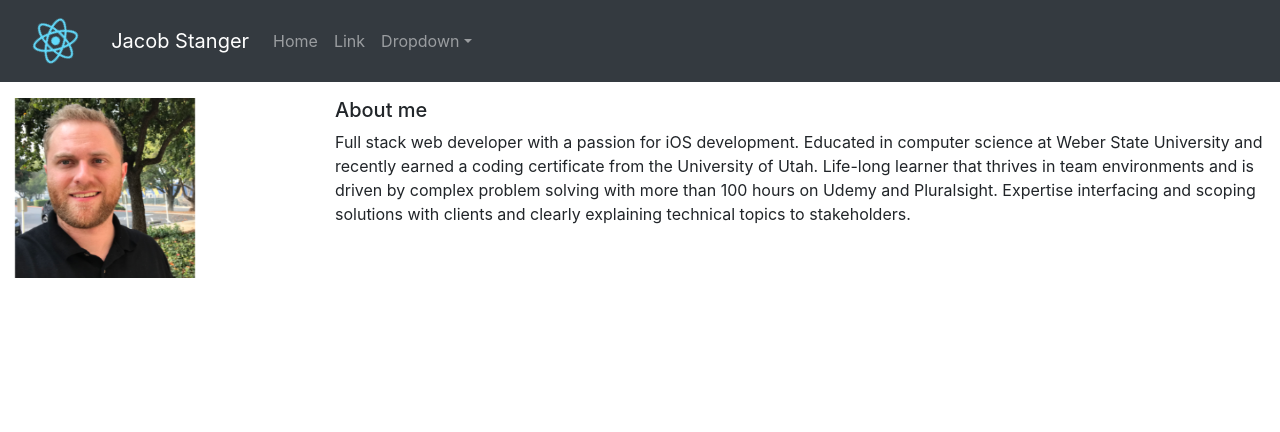
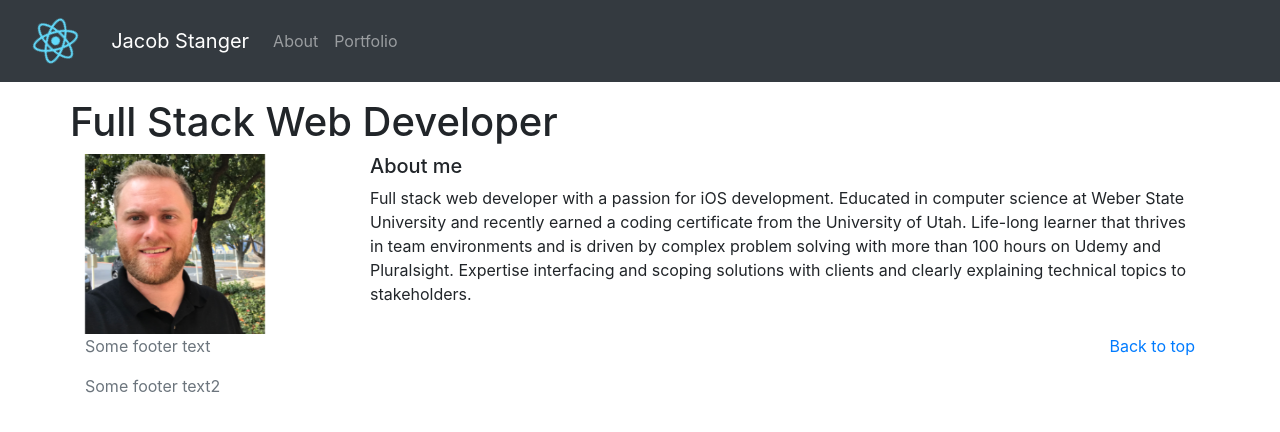
Before and after one commit to jcstang/react-portfolio, a React (Create React App) app: page / in a window 1280 px wide. Shown: the top 432 px of the page. Built offline with nearby package versions, Linux system fonts and the light colour scheme.

Commit message:
add footer

```diff
--- a/src/App.js
+++ b/src/App.js
@@ -11,8 +11,9 @@ function App() {
   return (
     <div className="home-me">
       <NavbarComp />
-      <Container fluid className="main-content">
+      <Container className="main-content">
       <Row>
+        <h1>Full Stack Web Developer</h1>
         <Media>
           <Col md={3}>
             <img
@@ -34,6 +35,15 @@ function App() {
         </Media>
       </Row>
       </Container>
+      <footer className="text-muted">
+        <div className="container">
+          <p className="float-right">
+            <a href="#">Back to top</a>
+          </p>
+          <p>Some footer text</p>
+          <p>Some footer text2</p>
+        </div>
+      </footer>
     </div>
   );
 }
--- a/src/components/NavbarComp/index.js
+++ b/src/components/NavbarComp/index.js
@@ -16,15 +16,8 @@ export default function NavbarComp() {
       <Navbar.Toggle aria-controls="basic-navbar-nav" />
       <Navbar.Collapse id="basic-navbar-nav">
         <Nav className="mr-auto">
-          <Nav.Link href="#home">Home</Nav.Link>
-          <Nav.Link href="#link">Link</Nav.Link>
-          <NavDropdown title="Dropdown" id="basic-nav-dropdown">
-            <NavDropdown.Item href="#action/3.1">Action</NavDropdown.Item>
-            <NavDropdown.Item href="#action/3.2">Another action</NavDropdown.Item>
-            <NavDropdown.Item href="#action/3.3">Something</NavDropdown.Item>
-            <NavDropdown.Divider />
-            <NavDropdown.Item href="#action/3.4">Separated link</NavDropdown.Item>
-          </NavDropdown>
+          <Nav.Link href="#home">About</Nav.Link>
+          <Nav.Link href="#link">Portfolio</Nav.Link>
         </Nav>
       </Navbar.Collapse>
     </Navbar>
```
